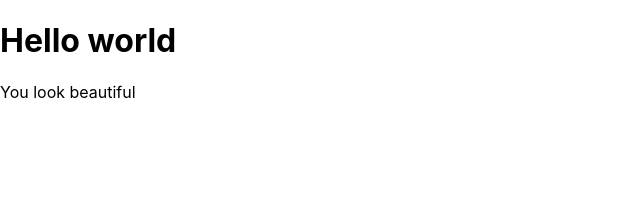
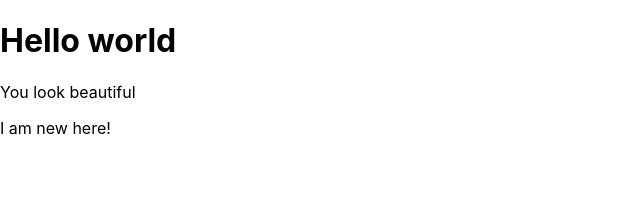
Before and after one commit to SyreniSalve/react-fundamentals, a React (Create React App) app: page / in a window 1280 px wide. Shown: the top 208 px of the page, without its empty margins (0-640 px from the left). Built offline with nearby package versions, Linux system fonts and the light colour scheme.

Commit message:
add first react component

```diff
--- a/src/App.js
+++ b/src/App.js
@@ -6,8 +6,15 @@ function App() {
     <>
     <h1>Hello world</h1>
     <p>You look beautiful</p>
+    <FirstReactComponent />
     </>
   );
 }
 
+function FirstReactComponent() {
+  return (
+    <p>I am new here!</p>
+  );
+}
+
 export default App;
```
